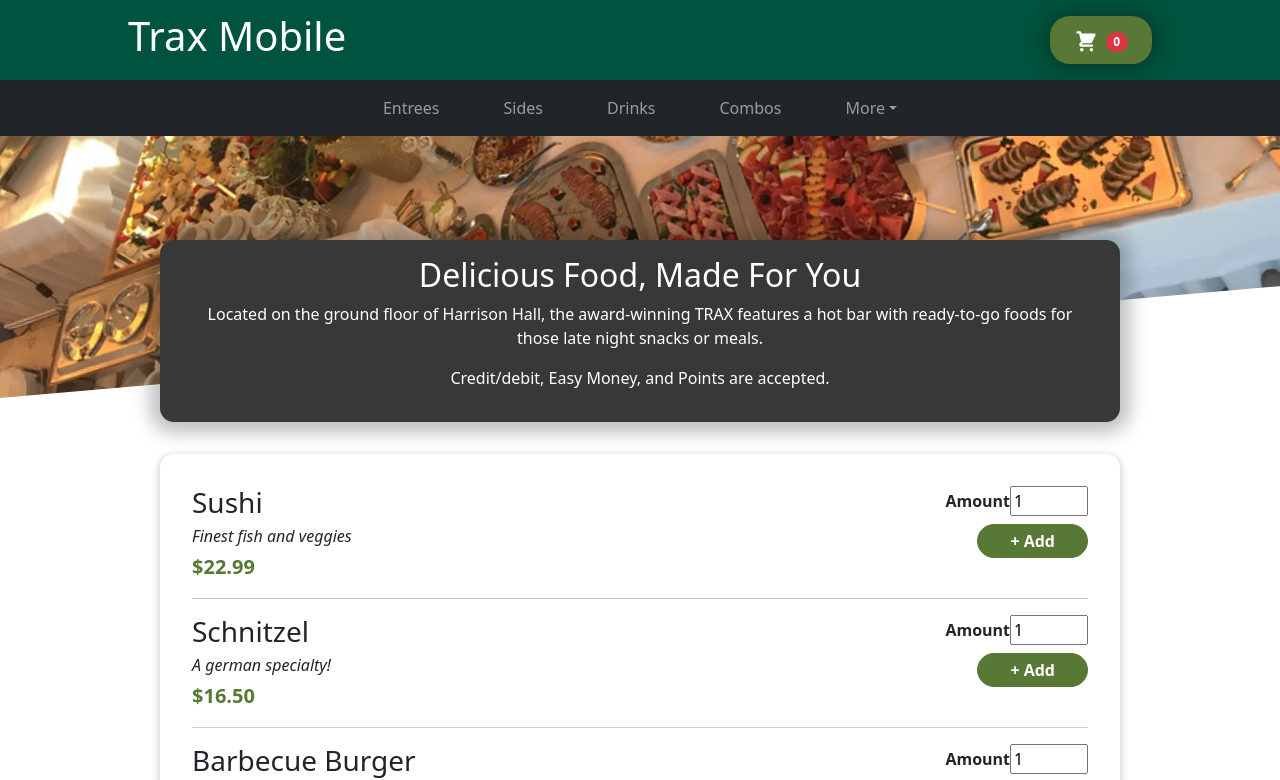
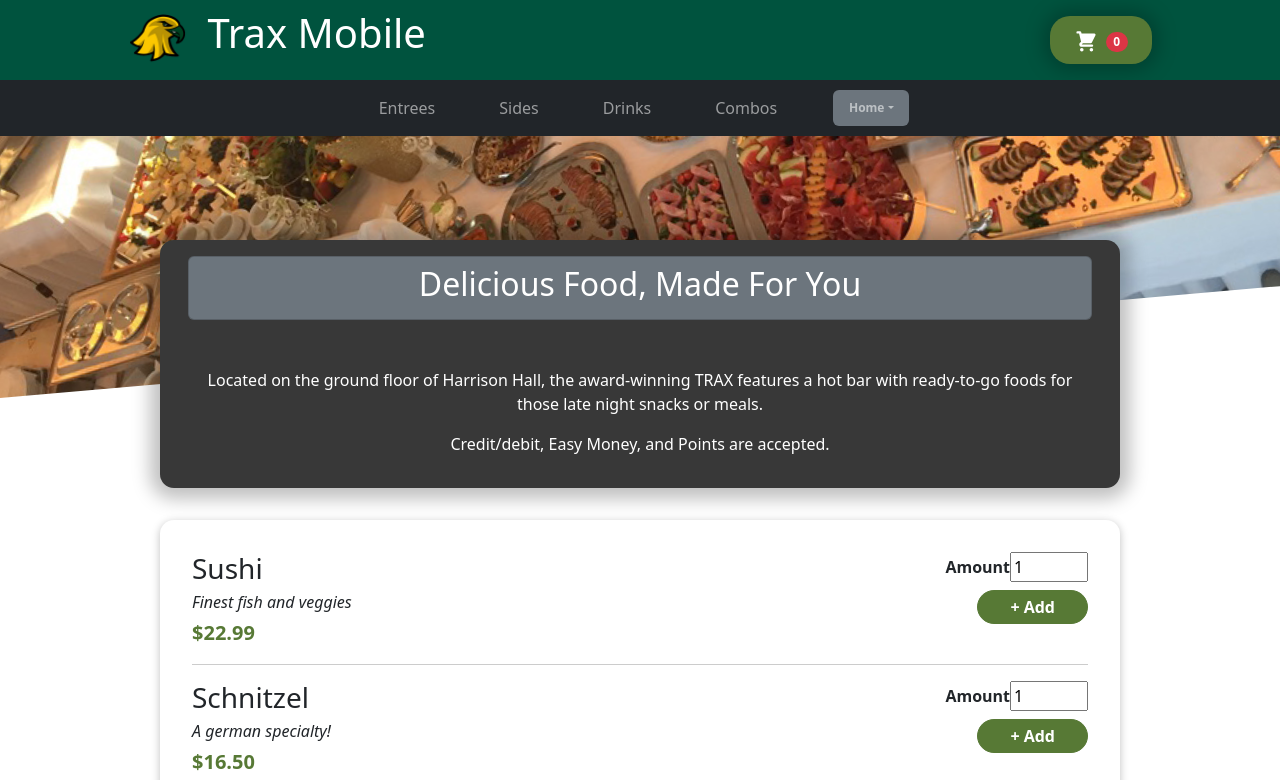
Before and after one commit to JacobThibault/TraxMobileProject, a React (Create React App) app: page / in a window 1280 px wide. Shown: the top 780 px of the page. Built offline with nearby package versions, Linux system fonts and the light colour scheme.

Commit message:
added logo and design change to main card

```diff
--- a/public/index.html
+++ b/public/index.html
@@ -2,7 +2,7 @@
 <html lang="en">
   <head>
     <meta charset="utf-8" />
-    <link rel="icon" href="%PUBLIC_URL%/favicon.ico" />
+    <link rel="icon" href="%PUBLIC_URL%/Brockp_Gold_Eagles_logo.png" />
     <meta name="viewport" content="width=device-width, initial-scale=1" />
     <meta name="theme-color" content="#000000" />
     <meta
--- a/src/App.js
+++ b/src/App.js
@@ -17,18 +17,13 @@ function App() {
     setCartIsShown(false);
   };
 
-  const [nav, setNav] = useState("");
-  const handleSetNav = (value) => {
-    setNav(value);
-  };
-
   return (
     <CartProvider>
       {/*show cart if cartIsShown is true */}
       {cartIsShown && <Cart onClose={hideCartHandler} />}
-      <Header onShowCart={showCartHandler} navSelect={handleSetNav}/>
+      <Header onShowCart={showCartHandler}/>
       <main>
-        <Meals navSelect={nav}/>
+        <Meals/>
       </main>
     </CartProvider>
   );
--- a/src/components/Layout/Header.js
+++ b/src/components/Layout/Header.js
@@ -2,29 +2,31 @@ import { useState } from "react";
 import HeaderCartButton from "./HeaderCartButton";
 import mealsImage from "../../assets/meals.jpg";
 import classes from "./Header.module.css";
-import { Container, Nav, Navbar, NavDropdown, Stack } from "react-bootstrap";
-import MainCard from "./MainCard/MainCard";
+import { Container, Nav, Navbar, NavDropdown, Stack, Badge } from "react-bootstrap";
 import HomeTab from "./MainCard/HomeTab";
 import AboutTab from "./MainCard/AboutTab";
 import CouponsTab from "./MainCard/CouponsTab";
 import FAQTab from "./MainCard/FAQTab";
 import styles from "./MainCard/MainCard.module.css";
+import logo from './Brockp_Gold_Eagles_logo.png';
 
 const Header = (props) => {
-  const [nav, setNav] = useState("home");
+  //default card is home
+  const [nav, setNav] = useState("Home");
   const handleSetNav = (value) => {
     setNav(value);
   };
 
+  //show different main cards based on dropdown value
   const showCard = (value) => {
     switch (value) {
-      case "home":
+      case "Home":
         return <HomeTab />;
-      case "about":
+      case "About":
         return <AboutTab />;
-      case "coupons":
+      case "Coupons":
         return <CouponsTab />;
-      case "faq":
+      case "FAQ":
         return <FAQTab />;
       default:
         <HomeTab />;
@@ -34,7 +36,9 @@ const Header = (props) => {
   return (
     <>
       <header className={classes.header}>
-        <h1> Trax Mobile </h1>
+        <h1>
+          <img src={logo} height='50px' width='auto'></img>
+          &nbsp; Trax Mobile </h1>
         <HeaderCartButton onClick={props.onShowCart} />
       </header>
 
@@ -47,30 +51,34 @@ const Header = (props) => {
                 <Nav.Link href="#sides">Sides</Nav.Link>
                 <Nav.Link href="#drinks">Drinks</Nav.Link>
                 <Nav.Link href="#combos">Combos</Nav.Link>
-                <NavDropdown title="More">
-                  <NavDropdown.Item onClick={() => handleSetNav("home")}>
+                <Badge bg="secondary">
+                <NavDropdown title={nav}>
+                  <NavDropdown.Item onClick={() => handleSetNav("Home")}>
                     Home
                   </NavDropdown.Item>
-                  <NavDropdown.Item onClick={() => handleSetNav("about")}>
+                  <NavDropdown.Item onClick={() => handleSetNav("About")}>
                     About
                   </NavDropdown.Item>
-                  <NavDropdown.Item onClick={() => handleSetNav("coupons")}>
+                  <NavDropdown.Item onClick={() => handleSetNav("Coupons")}>
                     Coupons
                   </NavDropdown.Item>
-                  <NavDropdown.Item onClick={() => handleSetNav("faq")}>
+                  <NavDropdown.Item onClick={() => handleSetNav("FAQ")}>
                     FAQ
                   </NavDropdown.Item>
                 </NavDropdown>
+                </Badge>
               </Stack>
             </Nav>
           </Container>
         </Navbar>
       </div>
 
+      {/*background image */}
       <div className={classes["main-image"]}>
         <img src={mealsImage} alt="Food served at Brockport" />
       </div>
 
+      {/*show different main cards */}
       <section className={styles.summary}>{showCard(nav)}</section>
     </>
   );
--- a/src/components/Layout/MainCard/AboutTab.js
+++ b/src/components/Layout/MainCard/AboutTab.js
@@ -1,9 +1,10 @@
-import { Container, Row, Col } from "react-bootstrap";
+import { Container, Card } from "react-bootstrap";
 
 const AboutTab = () => {
   return (
     <Container>
-      <h2>About</h2>
+      <Card bg="secondary p-2 mb-5">
+      <h2>About</h2></Card>
       <p>
           Choose your favorite entree or snack from our broad selection of
           available menu items and enjoy a delicious meal on the go.
--- a/src/components/Layout/MainCard/CouponsTab.js
+++ b/src/components/Layout/MainCard/CouponsTab.js
@@ -1,4 +1,4 @@
-import { Button, Spinner, Form } from "react-bootstrap";
+import { Button, Spinner, Form, Card } from "react-bootstrap";
 import "bootstrap/dist/css/bootstrap.min.css";
 import { useState } from "react";
 
@@ -53,8 +53,12 @@ const CouponsTab = () => {
 
   return (
     <>
+    <Card bg="secondary p-2 mb-2">
       <h2>Daily Coupon Lottery</h2>
-
+</Card>
+<Form.Group>
+<Form.Label>Get your random coupon code for today!</Form.Label>
+</Form.Group>
       <Button
         variant="success"
         onClick={handleLoading}
--- a/src/components/Layout/MainCard/FAQTab.js
+++ b/src/components/Layout/MainCard/FAQTab.js
@@ -5,6 +5,7 @@ import {
   Button,
   Popover,
   OverlayTrigger,
+  Card
 } from "react-bootstrap";
 import "bootstrap/dist/css/bootstrap.min.css";
 import './MainCard.module.css';
@@ -43,25 +44,43 @@ const howToPay = (
     </Popover>
     );
 
+    const lottery = (
+      <Popover>
+        <Popover.Header as="h3">Coupon Lottery</Popover.Header>
+        <Popover.Body>
+          The coupon lottery is a <strong>daily coupon give-away </strong>
+          where you have the chance to get a random <strong>free coupon code </strong>
+          to use at checkout!
+        </Popover.Body>
+      </Popover>
+      );
+
   return (
     <>
 
       <Container>
-        <h2>FAQ</h2>
+      <Card bg="secondary p-2 mb-5">
+        <h2>Frequently Asked Questions</h2>
+      </Card>
         <Row className="justify-content-md-center, mt-3">
           <Col>
             <OverlayTrigger trigger="focus" placement="top" overlay={getOrder}>
-              <Button variant="success">How do I get my order?</Button>
+              <Button variant="success" className="p-3">How do I get my order?</Button>
+            </OverlayTrigger>
+          </Col>
+          <Col>
+          <OverlayTrigger trigger="focus" placement="top" overlay={findOrderId}>
+            <Button variant="success" className="p-3">Where is my Order ID?</Button>
             </OverlayTrigger>
           </Col>
           <Col>
           <OverlayTrigger trigger="focus" placement="top" overlay={howToPay}>
-            <Button variant="success">Pay with points or credit card?</Button>
+            <Button variant="success" className="p-3">Pay with points or credit card?</Button>
             </OverlayTrigger>
           </Col>
           <Col>
-          <OverlayTrigger trigger="focus" placement="top" overlay={findOrderId}>
-            <Button variant="success">Where is my Order ID?</Button>
+          <OverlayTrigger trigger="focus" placement="top" overlay={lottery}>
+            <Button variant="success" className="p-3">What is the coupon lottery?</Button>
             </OverlayTrigger>
           </Col>
         </Row>
--- a/src/components/Layout/MainCard/HomeTab.js
+++ b/src/components/Layout/MainCard/HomeTab.js
@@ -1,9 +1,11 @@
-import { Container} from "react-bootstrap";
+import { Container, Card} from "react-bootstrap";
 
 const HomeTab = () => {
   return (
     <Container>
+      <Card bg="secondary p-2 mb-5">
       <h2>Delicious Food, Made For You</h2>
+      </Card>
       <p>
         Located on the ground floor of Harrison Hall, the award-winning TRAX
         features a hot bar with ready-to-go foods for those late night snacks or
```
Also changed, not shown: public/Brockp_Gold_Eagles_logo.png (added), src/components/Layout/Brockp_Gold_Eagles_logo.png (added).
